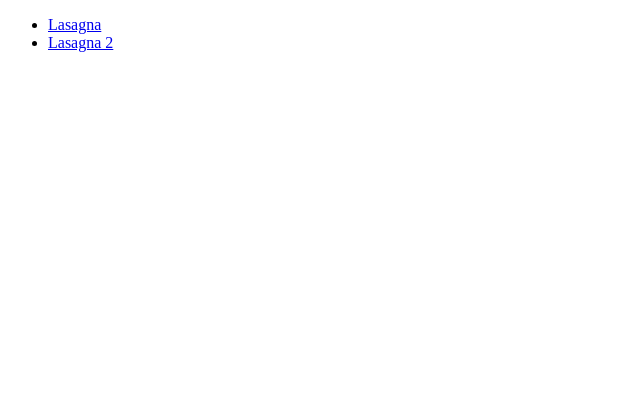
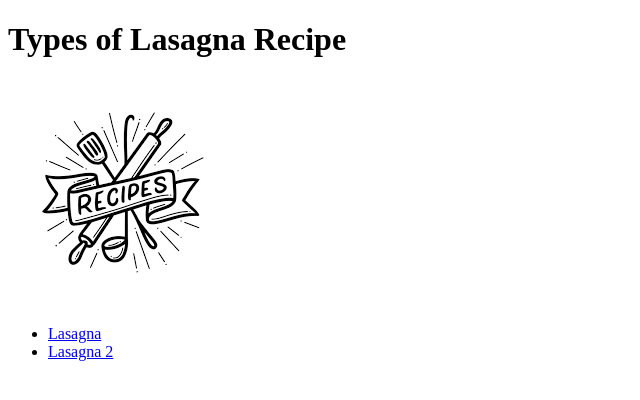
Before and after one commit to Naumanulhaq/odin-recipes, a plain HTML site: page index.html in a window 1280 px wide. Shown: the whole page, without its empty margins (0-640 px from the left). Drawn offline with Linux system fonts and the light colour scheme.

Commit message:
Edit index(included heading and image)

```diff
--- a/index.html
+++ b/index.html
@@ -5,6 +5,8 @@
         <title>Recipe</title>
     </head>
     <body>
+        <h1>Types of Lasagna Recipe</h1>
+        <img src="./img/recipes.png">
         <ul>
             <li><a href="./recipes/lasagna.html" target="_blank">Lasagna</a></li>
             <li><a href="./recipes/lasagna2.html" target="_blank">Lasagna 2</a></li>
```
Also changed, not shown: img/recipes.png (added).
